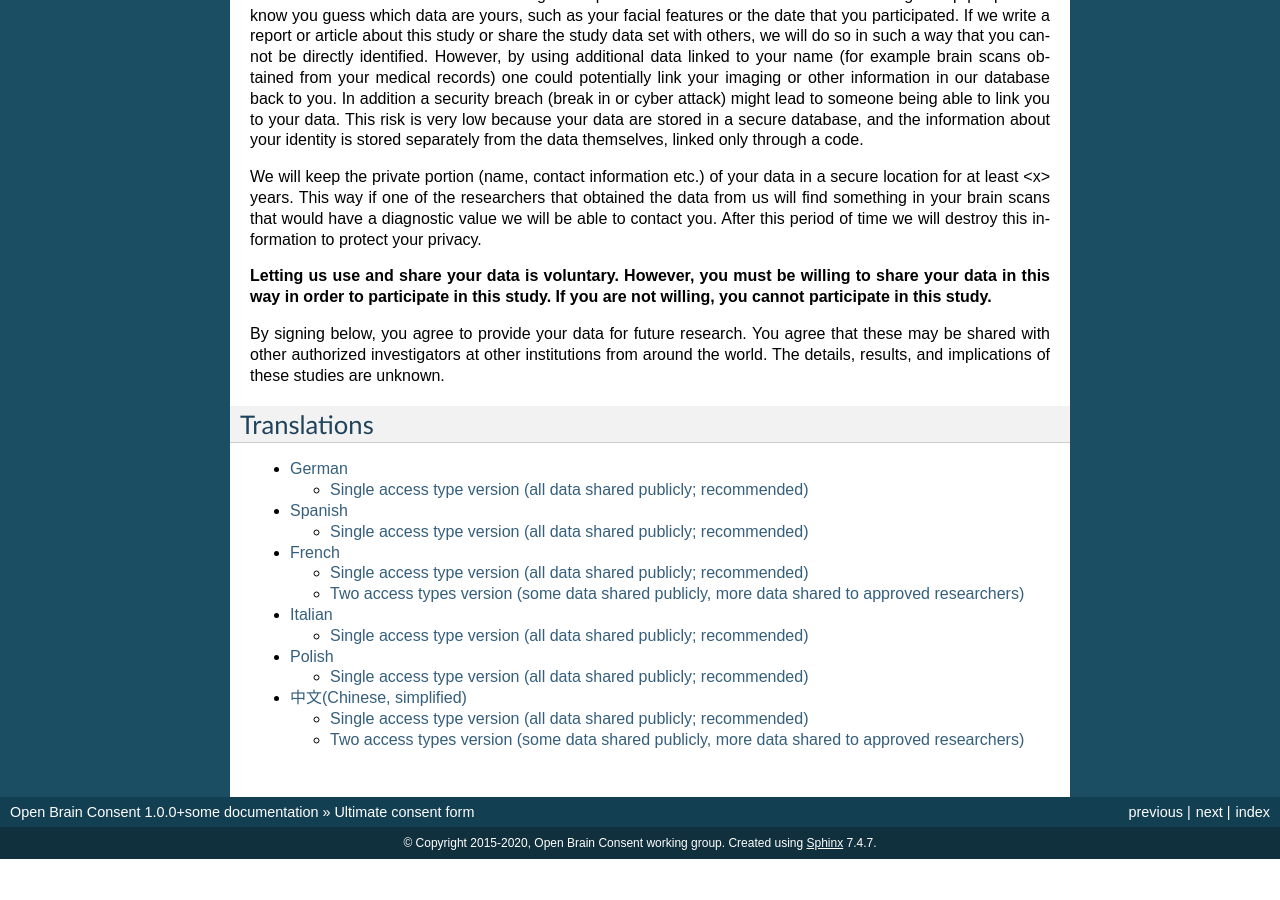
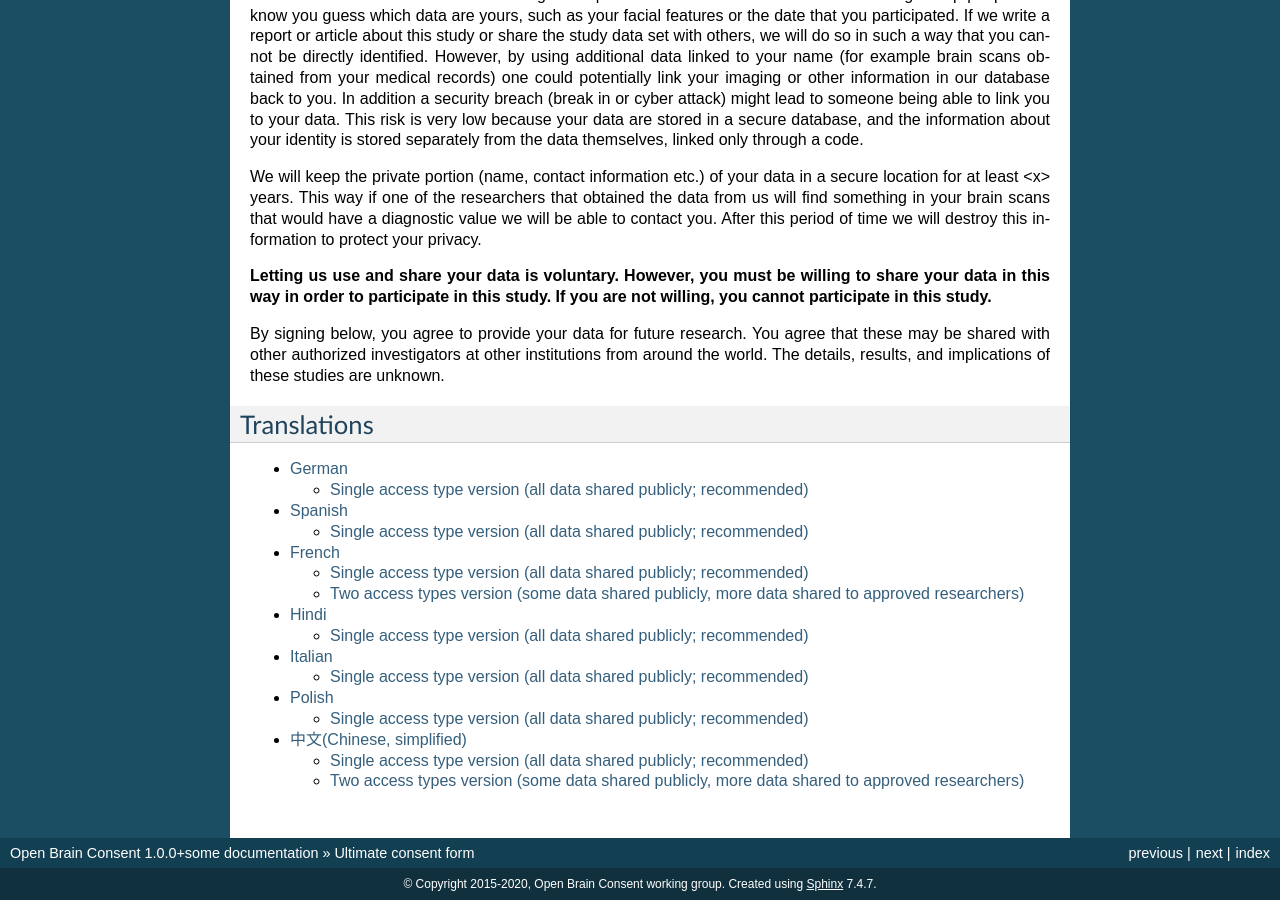
Before and after one commit to con/open-brain-consent, a Sphinx documentation site: the page built from docs/source/ultimate.rst, in a window 1280 px wide and 900 px high, scrolled down 1771 px. Built offline with Sphinx 7.4.7, drawn with Linux system fonts in a browser that asks for light colours; before the commit the page ends 2630 px from its top, so only the background shows below that; some of the changed lines change nothing that is shown.

Commit message:
BF: added forgotten to be included .hi translation

```diff
--- a/docs/source/ultimate.rst
+++ b/docs/source/ultimate.rst
@@ -59,6 +59,7 @@ Translations
    i18n/ultimate.de.rst
    i18n/ultimate.es.rst
    i18n/ultimate.fr.rst
+   i18n/ultimate.hi.rst
    i18n/ultimate.it.rst
    i18n/ultimate.pl.rst
    i18n/ultimate.zh.rst
```
